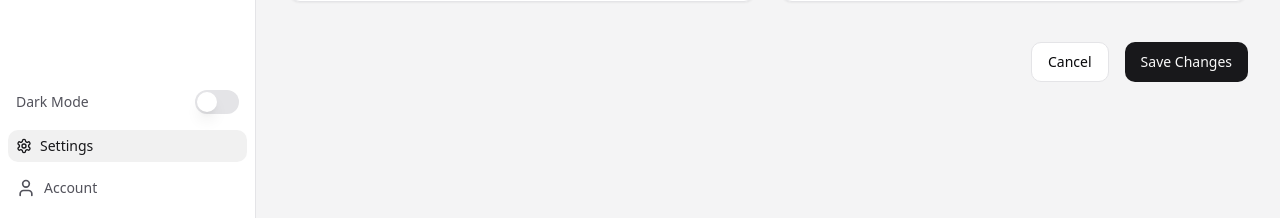
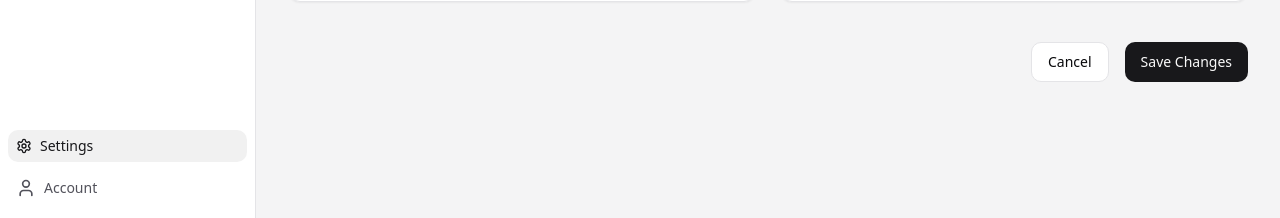
Before and after one commit to kleantzogu/callchat-synthesizer, a React (Vite) app: page /settings in a window 1280 px wide. Shown: the part 582-800 px from the top of the page. Built offline with nearby package versions, Linux system fonts and the light colour scheme; sample sign-in values are in the browser's storage.

Commit message:
Remove mode switcher
Remove the theme toggle component from the sidebar.

```diff
--- a/src/App.tsx
+++ b/src/App.tsx
@@ -9,7 +9,6 @@ import Notifications from "./pages/Notifications";
 import ChangePassword from "./pages/ChangePassword";
 import Login from "./pages/Login";
 import Register from "./pages/Register";
-import { ThemeProvider } from "./hooks/use-theme";
 
 // Protected Route wrapper component
 const ProtectedRoute = () => {
@@ -73,9 +72,5 @@ const router = createBrowserRouter([
 ]);
 
 export default function App() {
-  return (
-    <ThemeProvider defaultTheme="light">
-      <RouterProvider router={router} />
-    </ThemeProvider>
-  );
+  return <RouterProvider router={router} />;
 }
--- a/src/components/app-sidebar.tsx
+++ b/src/components/app-sidebar.tsx
@@ -9,7 +9,6 @@ import {
   DropdownMenuSeparator,
 } from "@/components/ui/dropdown-menu";
 import { toast } from "sonner";
-import { ThemeToggle } from "@/components/theme-toggle";
 
 type MenuItem = {
   title: string;
@@ -76,7 +75,7 @@ export function AppSidebar() {
 
   return (
     <Sidebar>
-      <SidebarContent className="bg-white dark:bg-zinc-900">
+      <SidebarContent className="bg-white">
         <div className="flex flex-row items-center justify-between p-4 mb-0">
           <svg width="150" height="34" viewBox="0 0 228 52" fill="none" xmlns="http://www.w3.org/2000/svg" className="mb-2">
             <path d="M217.574 14.0616H221.814V18.8616H227.414V22.3016H221.814V33.9816C221.814 35.7016 222.654 36.5816 224.294 36.5816H227.374V40.0616H223.854C219.774 40.0616 217.574 37.9416 217.574 33.9816V22.3016H214.334V18.8616H217.574V14.0616Z" fill="black" />
@@ -138,7 +137,7 @@ export function AppSidebar() {
                   <SidebarMenuButton asChild>
                     <Link
                       to={item.url}
-                      className={`flex items-center gap-2 font-medium transition-colors duration-200 text-zinc-600 dark:text-zinc-400 hover:text-primary hover:bg-zinc-100 dark:hover:bg-zinc-800 py-3 px-2 rounded-md ${item.url === currentPath ? "bg-[#F1F1F1] dark:bg-zinc-800 text-zinc-900 dark:text-white" : ""}`}
+                      className={`flex items-center gap-2 font-medium transition-colors duration-200 text-zinc-600 hover:text-primary hover:bg-zinc-100 py-3 px-2 rounded-md ${item.url === currentPath ? "bg-[#F1F1F1] text-zinc-900" : ""}`}
                     >
                       {item.icon && <item.icon className="w-5 h-5" />}
                       <span>{item.title}</span>
@@ -154,15 +153,12 @@ export function AppSidebar() {
           <SidebarGroup>
             <SidebarGroupContent>
               <SidebarMenu>
-                <SidebarMenuItem>
-                  <ThemeToggle />
-                </SidebarMenuItem>
                 {settingsMenuItems.map((item) => (
                   <SidebarMenuItem key={item.title}>
                     <SidebarMenuButton asChild>
                       <Link
                         to={item.url}
-                        className={`flex items-center gap-2 font-medium transition-colors duration-200 text-zinc-600 dark:text-zinc-400 hover:text-primary hover:bg-zinc-100 dark:hover:bg-zinc-800 py-3 px-2 rounded-md ${item.url === currentPath ? "bg-[#F1F1F1] dark:bg-zinc-800 text-zinc-900 dark:text-white" : ""}`}
+                        className={`flex items-center gap-2 font-medium transition-colors duration-200 text-zinc-600 hover:text-primary hover:bg-zinc-100 py-3 px-2 rounded-md ${item.url === currentPath ? "bg-[#F1F1F1] text-zinc-900" : ""}`}
                       >
                         <item.icon className="w-5 h-5" />
                         <span>{item.title}</span>
@@ -173,7 +169,7 @@ export function AppSidebar() {
                 <SidebarMenuItem>
                   <DropdownMenu>
                     <DropdownMenuTrigger asChild>
-                      <button className="flex w-full items-center gap-2 font-medium transition-colors duration-200 text-zinc-600 dark:text-zinc-400 hover:text-primary hover:bg-zinc-100 dark:hover:bg-zinc-800 py-3 px-2 rounded-md">
+                      <button className="flex w-full items-center gap-2 font-medium transition-colors duration-200 text-zinc-600 hover:text-primary hover:bg-zinc-100 py-3 px-2 rounded-md">
                         <User className="w-5 h-5" />
                         <span>Account</span>
                       </button>
--- a/src/components/theme-toggle.tsx
+++ /dev/null
@@ -1,18 +0,0 @@
-
-import { Switch } from "@/components/ui/switch"
-import { useTheme } from "@/hooks/use-theme"
-
-export function ThemeToggle() {
-  const { theme, setTheme } = useTheme()
-
-  return (
-    <div className="flex items-center justify-between px-2 py-3">
-      <span className="text-sm font-medium text-zinc-600 dark:text-zinc-400">Dark Mode</span>
-      <Switch
-        checked={theme === "dark"}
-        onCheckedChange={(checked) => setTheme(checked ? "dark" : "light")}
-        className="data-[state=checked]:bg-zinc-900"
-      />
-    </div>
-  )
-}
--- a/src/hooks/use-theme.tsx
+++ /dev/null
@@ -1,57 +0,0 @@
-
-import { createContext, useContext, useEffect, useState } from "react"
-
-type Theme = "dark" | "light"
-
-type ThemeProviderProps = {
-  children: React.ReactNode
-  defaultTheme?: Theme
-}
-
-type ThemeProviderState = {
-  theme: Theme
-  setTheme: (theme: Theme) => void
-}
-
-const initialState: ThemeProviderState = {
-  theme: "light",
-  setTheme: () => null,
-}
-
-const ThemeProviderContext = createContext<ThemeProviderState>(initialState)
-
-export function ThemeProvider({
-  children,
-  defaultTheme = "light",
-}: ThemeProviderProps) {
-  const [theme, setTheme] = useState<Theme>(
-    () => (localStorage.getItem("theme") as Theme) || defaultTheme
-  )
-
-  useEffect(() => {
-    const root = window.document.documentElement
-    root.classList.remove("light", "dark")
-    root.classList.add(theme)
-    localStorage.setItem("theme", theme)
-  }, [theme])
-
-  const value = {
-    theme,
-    setTheme,
-  }
-
-  return (
-    <ThemeProviderContext.Provider value={value}>
-      {children}
-    </ThemeProviderContext.Provider>
-  )
-}
-
-export const useTheme = () => {
-  const context = useContext(ThemeProviderContext)
-
-  if (context === undefined)
-    throw new Error("useTheme must be used within a ThemeProvider")
-
-  return context
-}
```
